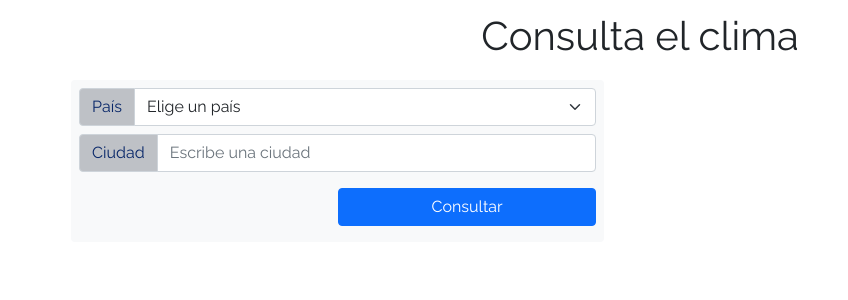
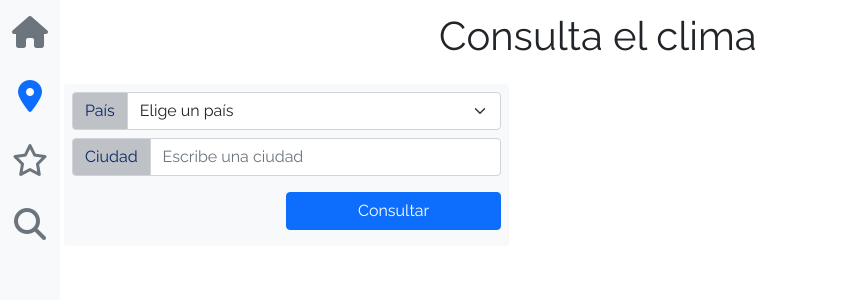
Before and after one commit to Nimoscmp/weather-api, a React (Create React App) app: page / in a window 1280 px wide. Shown: the top 300 px of the page, without its empty margins (0-848 px from the left). Built offline with nearby package versions, Linux system fonts and the light colour scheme; no server answers.

Commit message:
Restructure and add aside

```diff
--- a/public/index.html
+++ b/public/index.html
@@ -21,6 +21,6 @@
     <div id="root"></div>
 
     <script src="https://cdn.jsdelivr.net/npm/bootstrap@5.0.0-beta3/dist/js/bootstrap.bundle.min.js" integrity="sha384-JEW9xMcG8R+pH31jmWH6WWP0WintQrMb4s7ZOdauHnUtxwoG2vI5DkLtS3qm9Ekf" crossorigin="anonymous"></script>
-    <!-- <script src="https://kit.fontawesome.com/dfbe3524fd.js" crossorigin="anonymous"></script> -->
+    <script src="https://kit.fontawesome.com/dfbe3524fd.js" crossorigin="anonymous"></script>
   </body>
 </html>
--- a/src/App.js
+++ b/src/App.js
@@ -1,4 +1,5 @@
 import { useEffect, useState } from 'react';
+import Aside from './components/Aside';
 import Error from './components/Error';
 import Header from './components/Header';
 import Preload from './components/Preload';
@@ -64,8 +65,6 @@ function App() {
 
   let component;
 
-
-
   if(error){
     component = <Error/>
   } else {
@@ -74,16 +73,22 @@ function App() {
 
   return (
     <>
+    <div className="row m-0 p-0">
       <Preload
         windowloaded={windowloaded}
         dataloaded={dataloaded}
       />
 
+      <Aside/>
+
+      <div className="col-11 order-2 m-0 p-0">
+        <div className="row m-0 p-0">
           <Header
             title="Consulta el clima"
           />
 
-      <main className="row py-2 px-0 m-0 d-flex justify-content-evenly">
+          <main className="col-11 order-2 py-2 px-0 m-0 d-flex justify-content-evenly">
+            <div className="row w-100 m-0 p-1">
               <SetPlace
                 saveExplore={saveExplore}
                 setSubmit={setSubmit}
@@ -93,7 +98,11 @@ function App() {
                 dataloaded={dataloaded}
               />
               {component}
+            </div>
           </main>
+        </div>
+      </div>
+    </div>
     </>
   );
 }
--- /dev/null
+++ b/src/components/Aside.jsx
@@ -0,0 +1,19 @@
+import '../styles/styles.css';
+
+const Aside = () => {
+
+    return (
+    <>
+        <aside className="col-1 order-1 aside-menu bg-light">
+            <nav className="d-flex flex-column w-100 h-100 align-items-center">
+                <i className="fas fa-home fa-2x my-3 text-secondary trans-color-300 pointer"></i>
+                <i className="fas fa-map-marker-alt fa-2x my-3 text-primary trans-color-300 pointer"></i>
+                <i className="far fa-star fa-2x my-3 text-secondary trans-color-300 pointer"></i>
+                <i className="fas fa-search fa-2x my-3 text-secondary trans-color-300 pointer"></i>
+            </nav>
+        </aside>
+    </>
+    )
+}
+
+export default Aside;
--- a/src/components/Header.jsx
+++ b/src/components/Header.jsx
@@ -1,9 +1,9 @@
-import PropTypes from 'prop-types';
+// import PropTypes from 'prop-types';
 
 const Header = ({title}) => {
     return (
         <>
-            <header className="p-2">
+            <header className="col-11 order-1 p-2">
                 <nav>
                     <h1 className="m-1 text-center">{title}</h1>
                 </nav>
@@ -12,8 +12,8 @@ const Header = ({title}) => {
     );
 }
 
-Header.propTypes = {
-    title: PropTypes.string.isRequired
-}
+// Header.propTypes = {
+//     title: PropTypes.string.isRequired
+// }
 
 export default Header;
--- a/src/index.js
+++ b/src/index.js
@@ -5,9 +5,10 @@ import App from './App';
 import reportWebVitals from './reportWebVitals';
 
 ReactDOM.render(
-  <React.StrictMode>
+  // <React.StrictMode>
     <App />
-  </React.StrictMode>,
+  // </React.StrictMode>
+  ,
   document.getElementById('root')
 );
 
--- /dev/null
+++ b/src/styles/aside.css
@@ -0,0 +1,8 @@
+/*::::::::::::::::::::::
+::::::   ASIDE    ::::::
+::::::::::::::::::::::::*/
+
+.aside-menu {
+    width: 60px;
+    height: 100vh;
+}
--- a/src/styles/general.css
+++ b/src/styles/general.css
@@ -1,3 +1,19 @@
 /*::::::::::::::::::::::
 ::::::   GENERAL  ::::::
 ::::::::::::::::::::::::*/
+
+/* Transitions */
+
+.trans-color-400 {
+    transition: color 0.4s ease-in-out;
+}
+
+.trans-300 {
+    transition: all 0.3s ease-in-out;
+}
+
+/* Cursor */
+
+.pointer {
+    cursor: pointer;
+}
--- a/src/styles/styles.css
+++ b/src/styles/styles.css
@@ -1 +1,2 @@
 @import './general.css';
+@import './aside.css';
```
Also changed, not shown: src/components/SetPlace.jsx (+7 -8 lines), src/components/ShowData.jsx (+4 -4 lines). Lines whose indentation alone changed are shown as unchanged.
